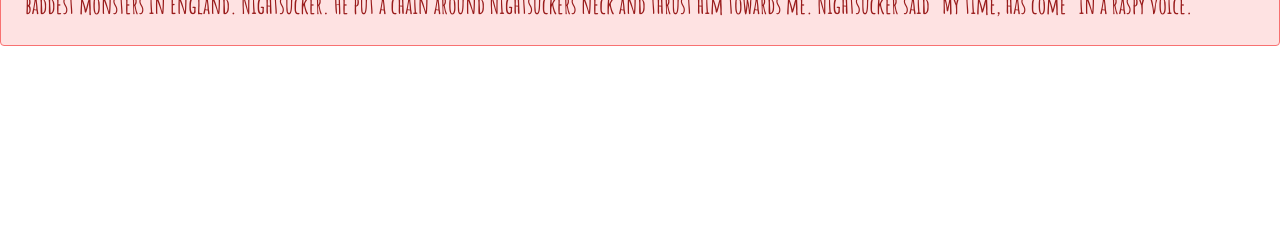
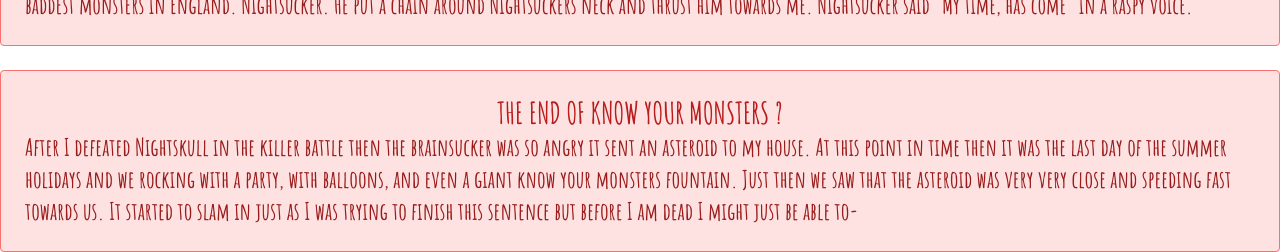
Before and after one commit to adamjames87/know-your-monsters, a SvelteKit app: page /letters in a window 1280 px wide. Shown: the part 4963-5215 px from the top of the page. Before the commit the page ends 5009 px from the top, so only its background shows below. Built offline with nearby package versions, Linux system fonts and the light colour scheme.

Commit message:
Add another letter.

```diff
--- a/src/routes/letters/+page.svelte
+++ b/src/routes/letters/+page.svelte
@@ -99,5 +99,20 @@
 
             </div>
         </div>
+        <div class="border border-red-400 bg-red-100 p-6 rounded mt-4">
+            <h2 class="text-3xl text-center font-bold text-red-700 uppercase font-amatic">
+                The End of Know Your Monsters ?
+            </h2>
+            <div class="font-amatic text-red-800 font-semibold text-2xl">
+                <p>
+                    After I defeated Nightskull in the killer battle then the brainsucker was so angry it sent
+                    an asteroid to my house. At this point in time then it was the last day of the summer holidays
+                    and we rocking with a party, with balloons, and even a giant know your monsters fountain.
+                    Just then we saw that the asteroid was very very close and speeding fast towards us. It started to
+                    slam in just as I was trying to finish this sentence but before I am dead I might just be able to-
+
+                </p>
+            </div>
+        </div>
     </div>
 </div>
```
